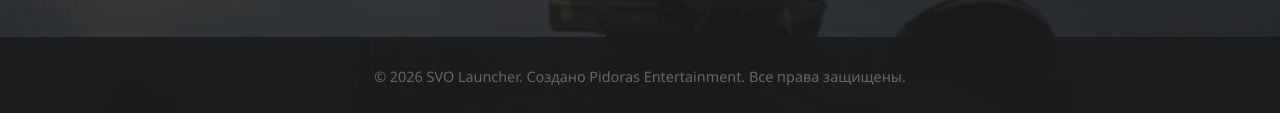
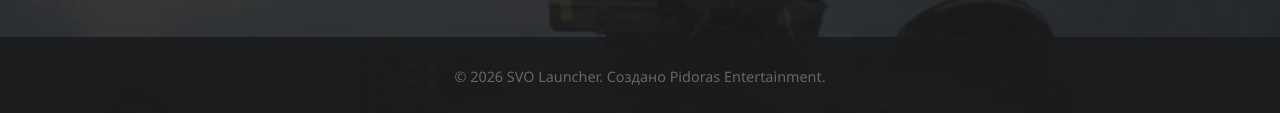
Before and after one commit to geforce6502gb/svo-launcher, a plain HTML site: page index.html in a window 1280 px wide. Shown: the part 989-1102 px from the top of the page. Drawn offline with Linux system fonts and the light colour scheme.

Commit message:
Update index.html

```diff
--- a/index.html
+++ b/index.html
@@ -190,7 +190,7 @@
     </div>
 
     <footer>
-        &copy; 2026 SVO Launcher. Создано Pidoras Entertainment. Все права защищены.
+        &copy; 2026 SVO Launcher. Создано Pidoras Entertainment.
     </footer>
 
 </body>
```
